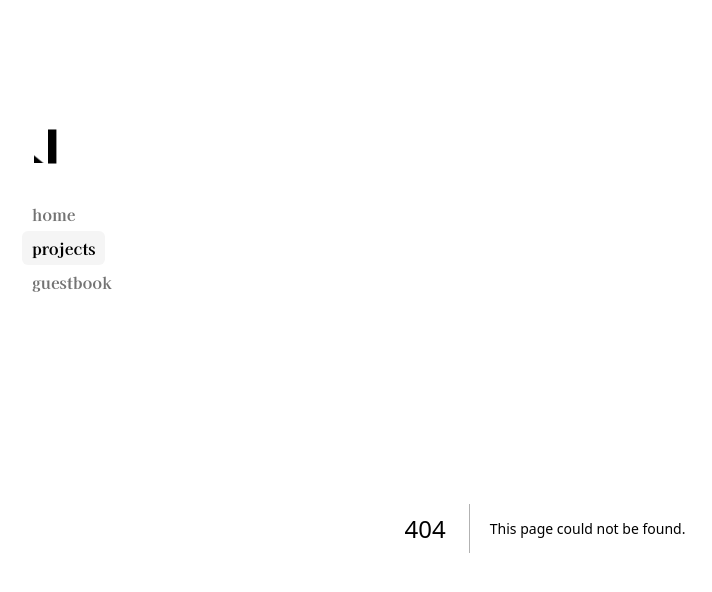
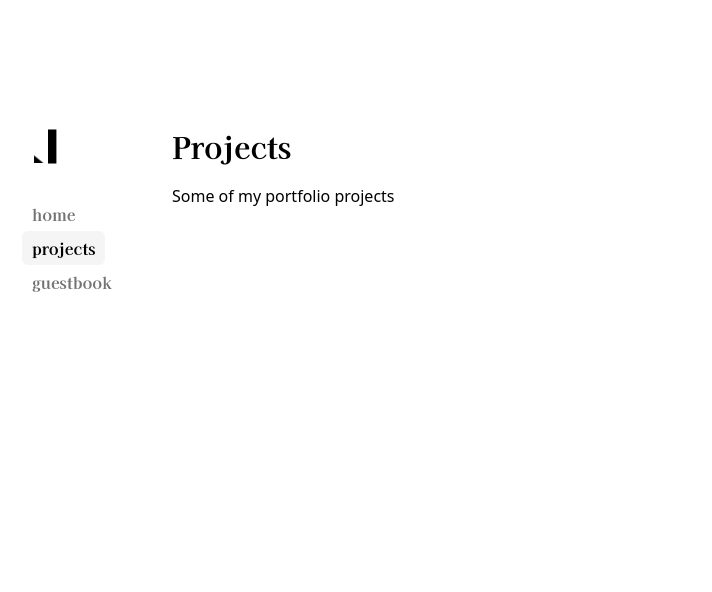
Before and after one commit to kaikai43/nextjs-portfolio, a Next.js app: page /projects in a window 1280 px wide. Before the commit this address had no page. Shown: the top 592 px of the page, without its empty margins (170-882 px from the left). Built offline with nearby package versions, Linux system fonts and the light colour scheme.

Commit message:
Add placeholder project page

```diff
--- /dev/null
+++ b/app/projects/page.tsx
@@ -0,0 +1,15 @@
+import { Metadata } from "next";
+
+export const metadata: Metadata = {
+  title: "Projects",
+  description: "View my selected projects",
+};
+
+export default async function ProjectsPage() {
+  return (
+    <section>
+      <h1 className='font-bold text-3xl font-serif mb-5'>Projects</h1>
+      <div>Some of my portfolio projects</div>
+    </section>
+  );
+}
```
